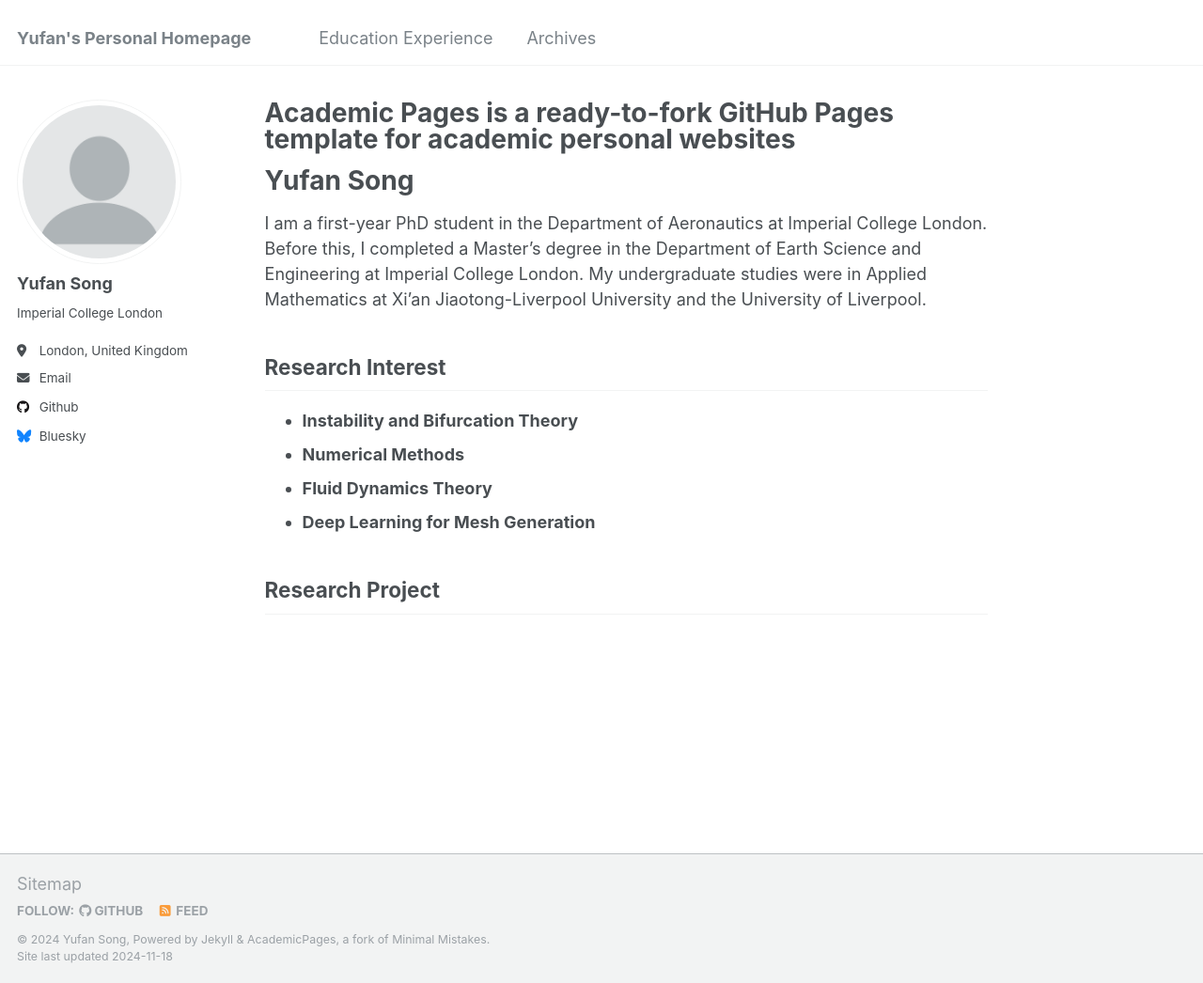
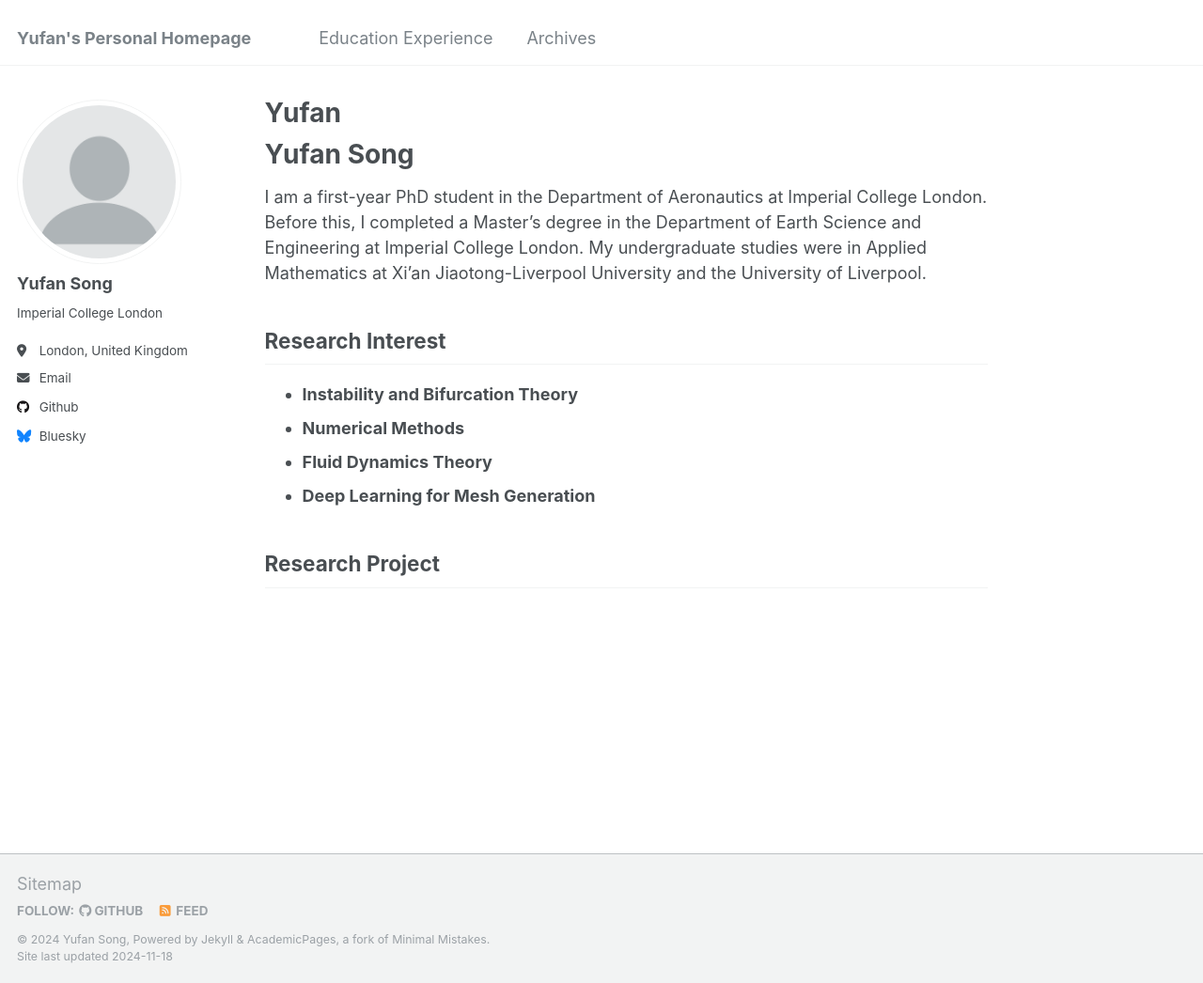
Before and after one commit to Yufan-Song/Yufan-Song, a Jekyll site: the page built from _pages/about.md, in a window 1280 px wide and 1046 px high. Shown: the whole window at 94% size. Built offline with Jekyll 4.4.1, drawn with Linux system fonts in a browser that asks for light colours.

Commit message:
Update about.md

```diff
--- a/_pages/about.md
+++ b/_pages/about.md
@@ -1,6 +1,6 @@
 ---
 permalink: /
-title: "Academic Pages is a ready-to-fork GitHub Pages template for academic personal websites"
+title: "Yufan"
 author_profile: true
 redirect_from:
   - /about/
```
